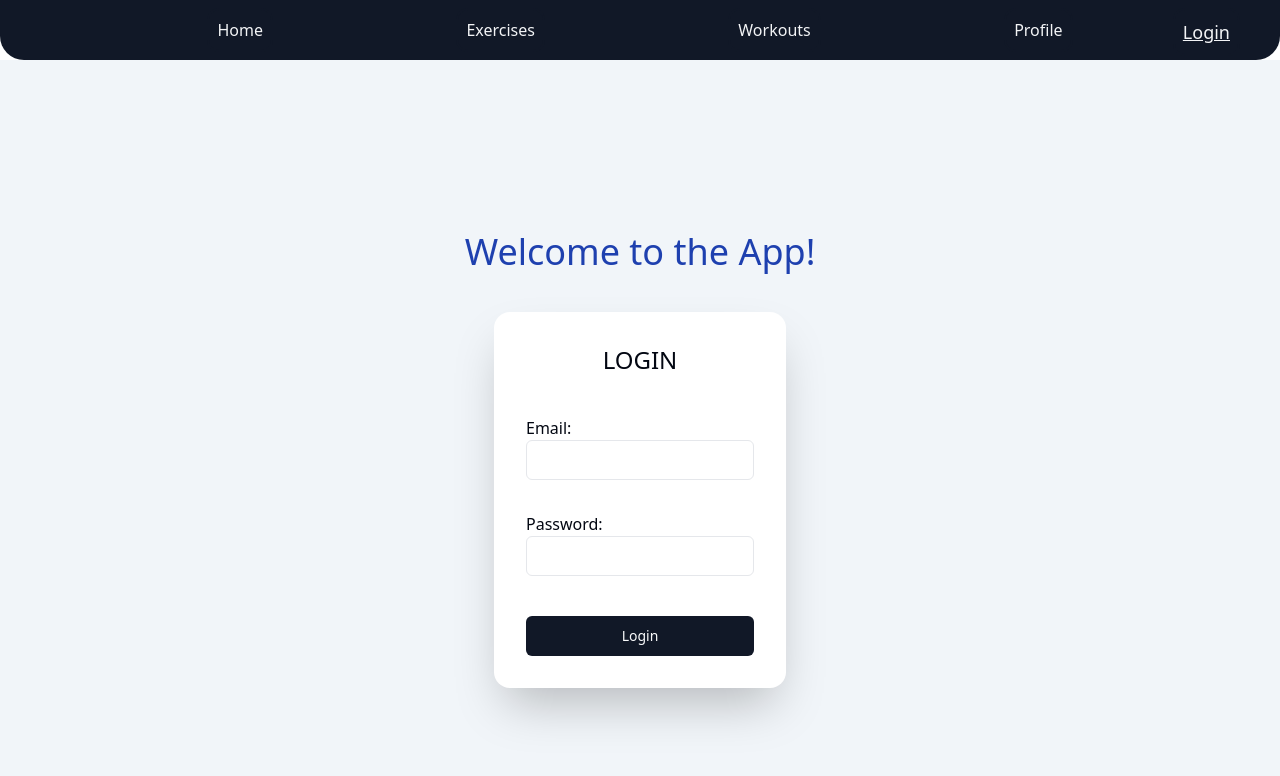
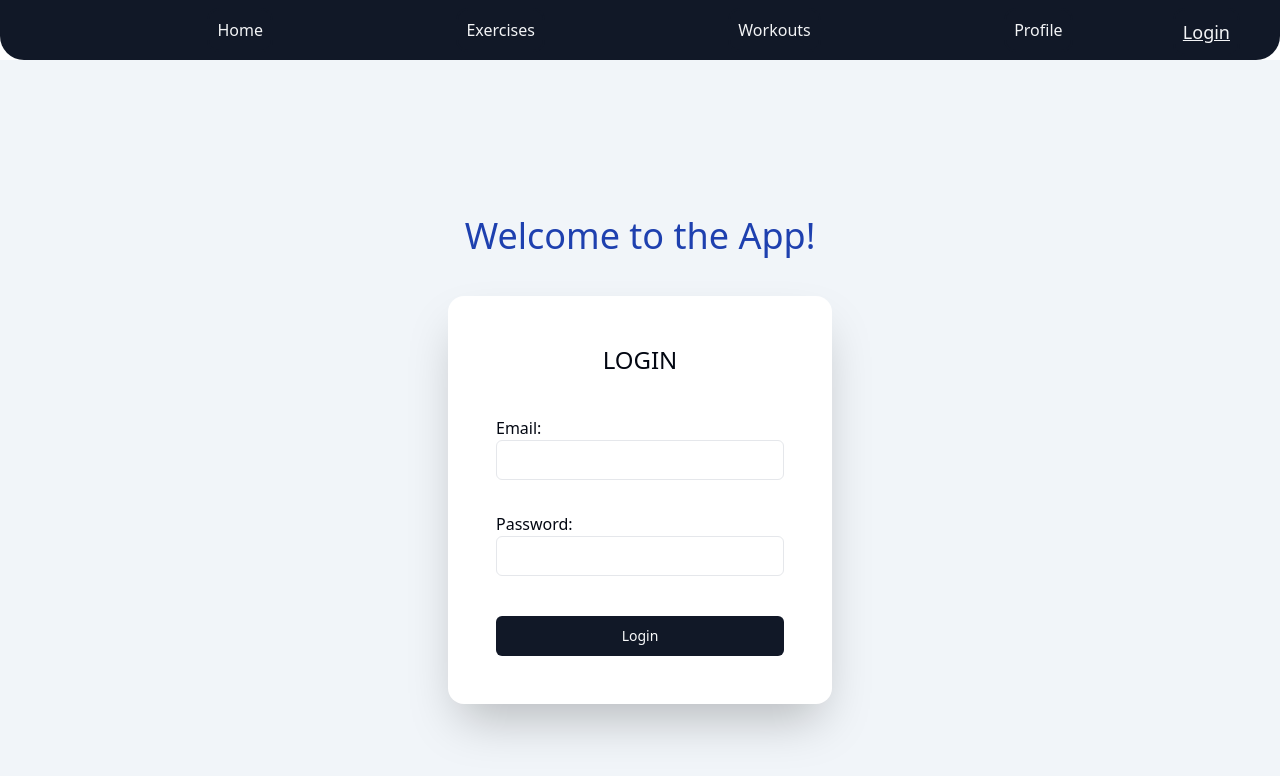
Before and after one commit to mateusceci-coder/fitness_app, a React (Vite) app in the folder frontend/: page /login in a window 1280 px wide. Shown: the top 776 px of the page. Built offline with nearby package versions, Linux system fonts and the light colour scheme.

Commit message:
fix: select bar

```diff
--- a/frontend/src/pages/Login.tsx
+++ b/frontend/src/pages/Login.tsx
@@ -6,7 +6,7 @@ export default function Login() {
   return (
    <section className="h-screen bg-loginBg flex flex-col gap-10 justify-center items-center">
     <h1 className="head-text">Welcome to the App!</h1>
-    <form className="p-8 rounded-2xl max-w-2xl bg-white shadow-2xl">
+    <form className="p-12 rounded-2xl w-96 bg-white shadow-2xl">
         <h2 className="text-2xl text-center mb-10">LOGIN</h2>
         <Label htmlFor="email">Email:</Label>
         <Input className="mb-8" type="text" required />
--- a/frontend/src/pages/exercises/ExBodybuilding.tsx
+++ b/frontend/src/pages/exercises/ExBodybuilding.tsx
@@ -23,7 +23,7 @@ import {
   SelectItem,
   SelectTrigger,
   SelectValue,
-} from "@radix-ui/react-select";
+} from "@/components/ui/select";
 import { Check, Lightbulb } from "lucide-react";
 import { ChangeEvent, useState } from "react";
 import { useDispatch, useSelector } from "react-redux";
```
